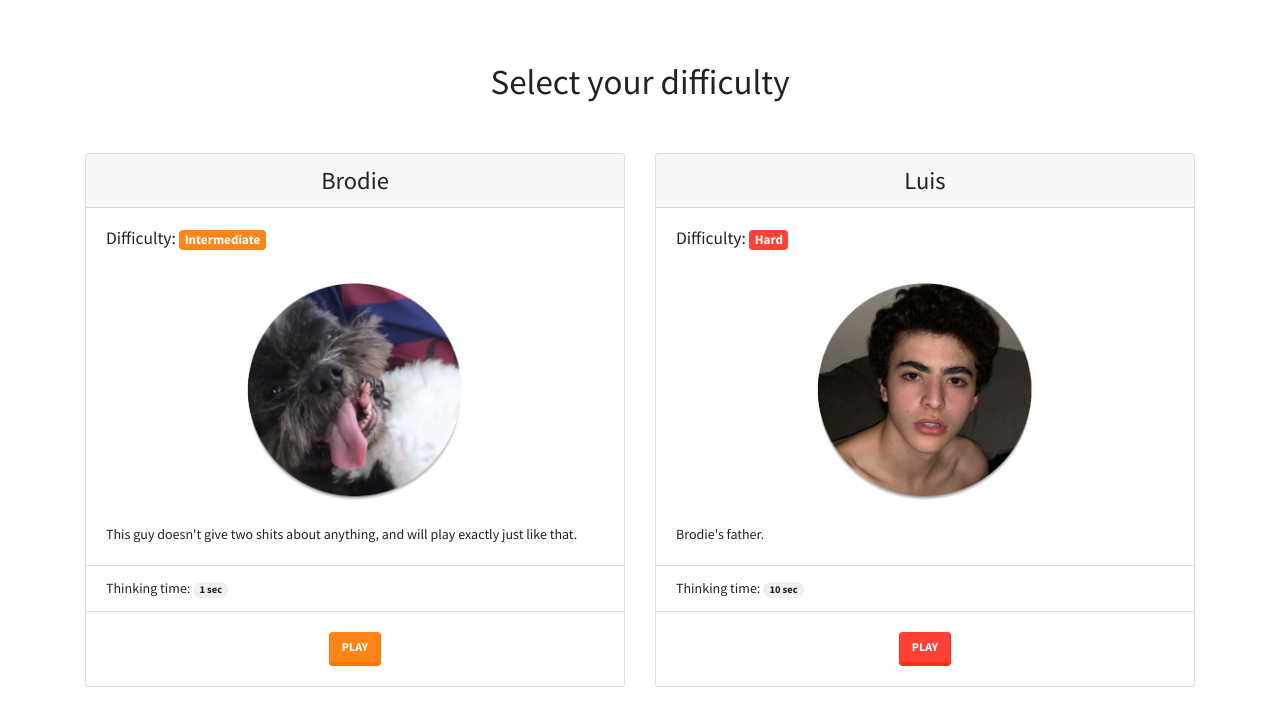
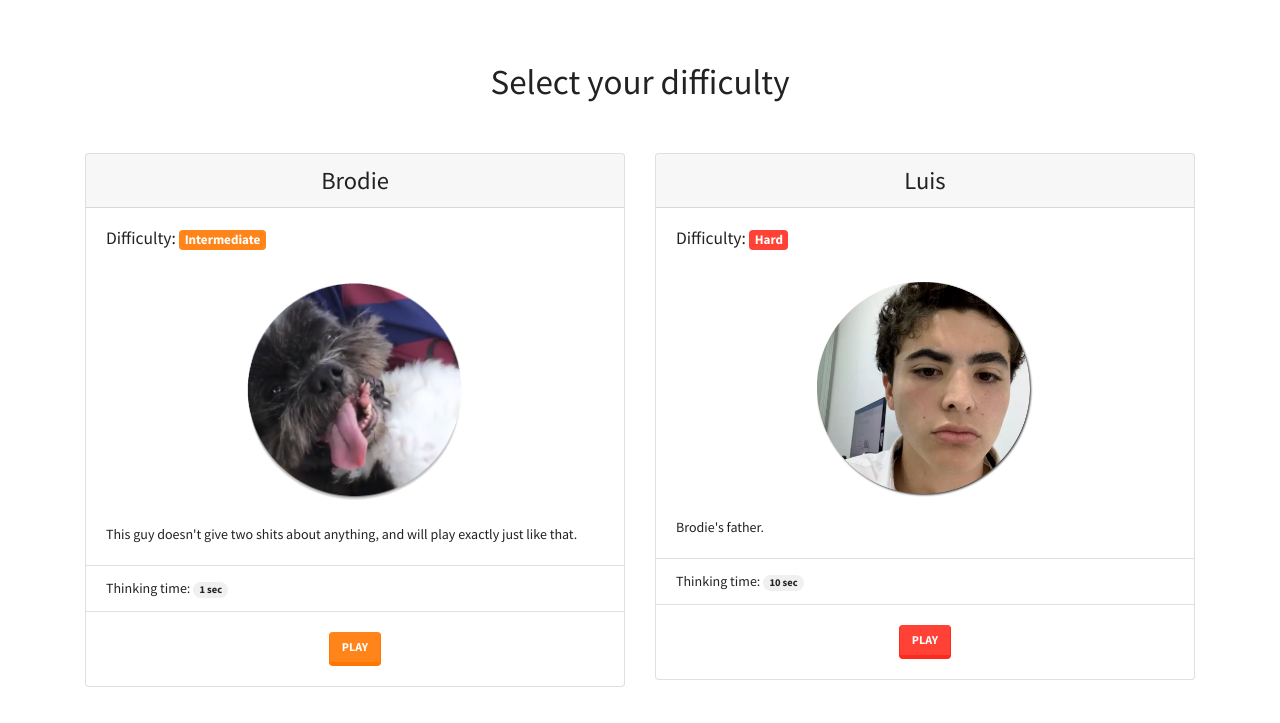
Before and after one commit to LV/PlayLuis, a plain HTML site: page games/chess/chesspick.html in a window 1280 px wide. Shown: the part 59-782 px from the top of the page. Drawn offline with nearby package versions, Linux system fonts and the light colour scheme.

Commit message:
Change Luis photo in chessspick from Fresh to Sad

```diff
--- a/games/chess/chesspick.html
+++ b/games/chess/chesspick.html
@@ -72,7 +72,7 @@
 						<div class="card-body">
 							<h5 class="card-title">Difficulty: <span class="badge badge-danger">Hard</span></h5>
 						</div>
-						<center><img style="height: 40%; width: 40%; display: block;" src="../../img/LuisAvatar.png" alt="Card image"></center>
+						<center><img style="height: 40%; width: 40%; display: block;" src="../../img/LuisSad.png" alt="Card image"></center>
 						<div class="card-body">
 							<p class="card-text">Brodie's father. </p>
 						</div>
```
Also changed, not shown: img/LuisSad.png (added).
